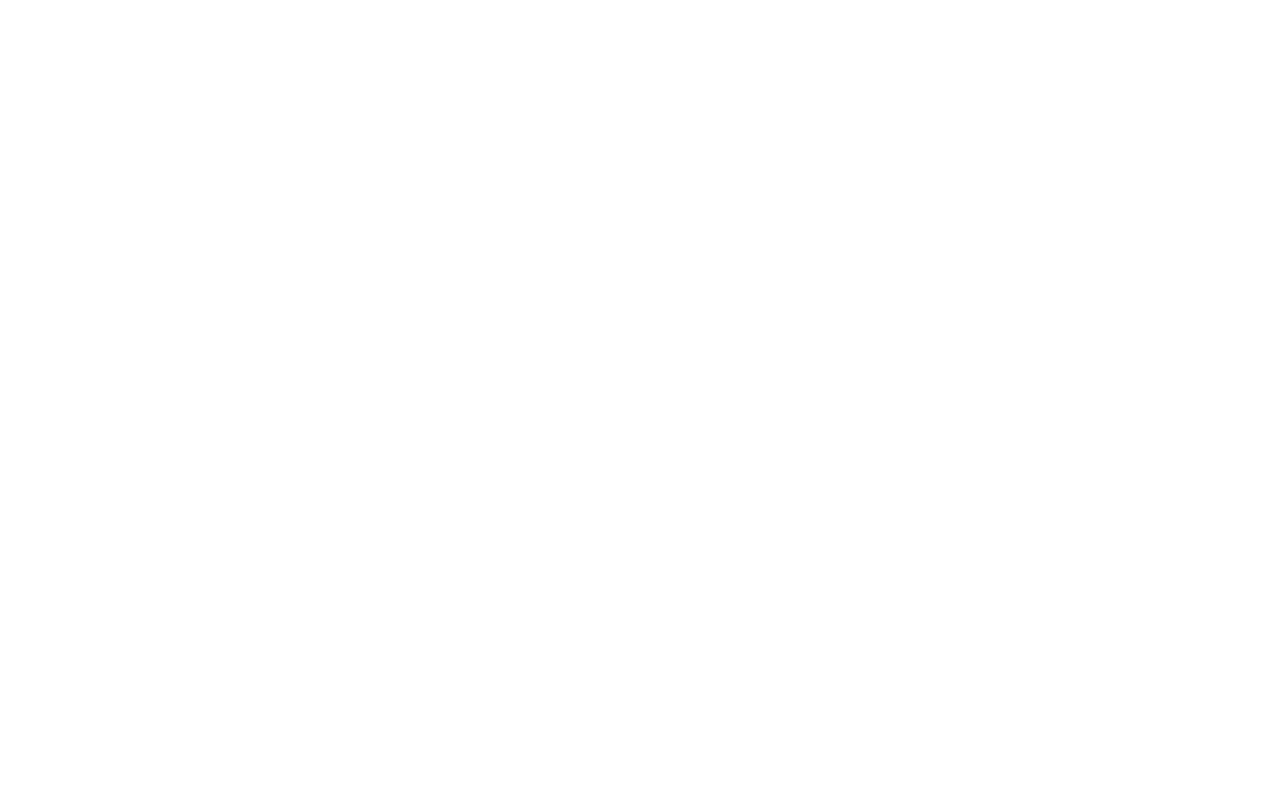
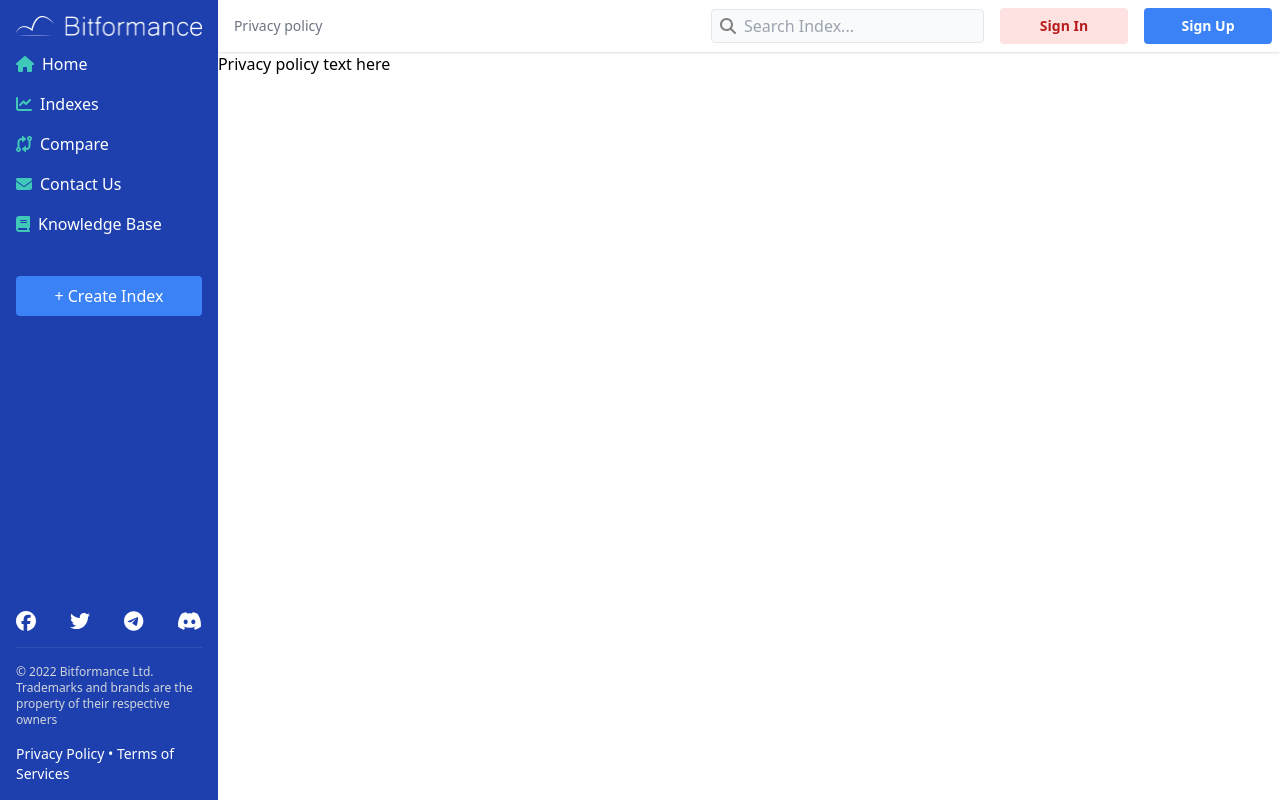
Before and after one commit to asdfstudio/bitformance, a React (Create React App) app: page /privacy-policy in a window 1280 px wide. Before the commit this address had no page. Built offline with nearby package versions, Linux system fonts and the light colour scheme; no server answers.

Commit message:
privacy terms

```diff
--- a/src/App.js
+++ b/src/App.js
@@ -8,6 +8,8 @@ import ComparePage from './pages/ComparePage'
 import CryptoPage from './pages/CryptoPage'
 import CreateIndexPage from './pages/CreateIndexPage'
 import SettingsPage from './pages/SettingsPage'
+import PrivacyPolicyPage from './pages/PrivacyPolicyPage'
+import TermsPage from './pages/TermsPage'
 
 //layout components
 import SidePanel from './components/SidePanel'
@@ -90,6 +92,18 @@ function App() {
             </MainLayout>
           }/>
 
+          <Route exact path="/privacy-policy" element={
+            <MainLayout showModalType={showModalType} setShowModalType={setShowModalType}>
+              <PrivacyPolicyPage />
+            </MainLayout>
+          }/>
+
+          <Route exact path="/terms-of-services" element={
+            <MainLayout showModalType={showModalType} setShowModalType={setShowModalType}>
+              <TermsPage/>
+            </MainLayout>
+          }/>
+
         </Routes>
       </Router>
     </div>
--- a/src/components/SidePanel.js
+++ b/src/components/SidePanel.js
@@ -27,9 +27,9 @@ export default function SidePanel({ setShowModalType }) {
 
 				<p className="text-gray-300 text-xs">© 2022 Bitformance Ltd. Trademarks and brands are the property of their respective owners</p>
 				<p className="text-sm">
-					<Link className="hover:text-gray-200">Privacy Policy</Link>
+					<Link to="/privacy-policy" className="hover:text-gray-200">Privacy Policy</Link>
 					<span>	•  </span>
-					<Link className="hover:text-gray-200">Terms of Services</Link>
+					<Link to="/terms-of-services" className="hover:text-gray-200">Terms of Services</Link>
 				</p>
 			</div>
 
--- a/src/components/TopBar.js
+++ b/src/components/TopBar.js
@@ -49,8 +49,12 @@ export default function TopBar({ isLoggedIn, showModalType, setShowModalType })
 				setPathArray(['Home'])
 				return
 			}
+			if (location.pathname === '/terms-of-services') {
+				setPathArray(['Terms of Services'])
+				return
+			}
+
 			const path = location.pathname.split('/').slice(1)
-
 			setPathArray(path)
 		}
 	}, [location])
--- /dev/null
+++ b/src/pages/PrivacyPolicyPage.js
@@ -0,0 +1,7 @@
+export default function PrivacyPolicyPage() {
+	return (
+		<div>
+			Privacy policy text here
+		</div>
+	)
+}
--- /dev/null
+++ b/src/pages/TermsPage.js
@@ -0,0 +1,7 @@
+export default function TermsPage() {
+	return (
+		<div>
+			Terms text here
+		</div>
+	)
+}
```
